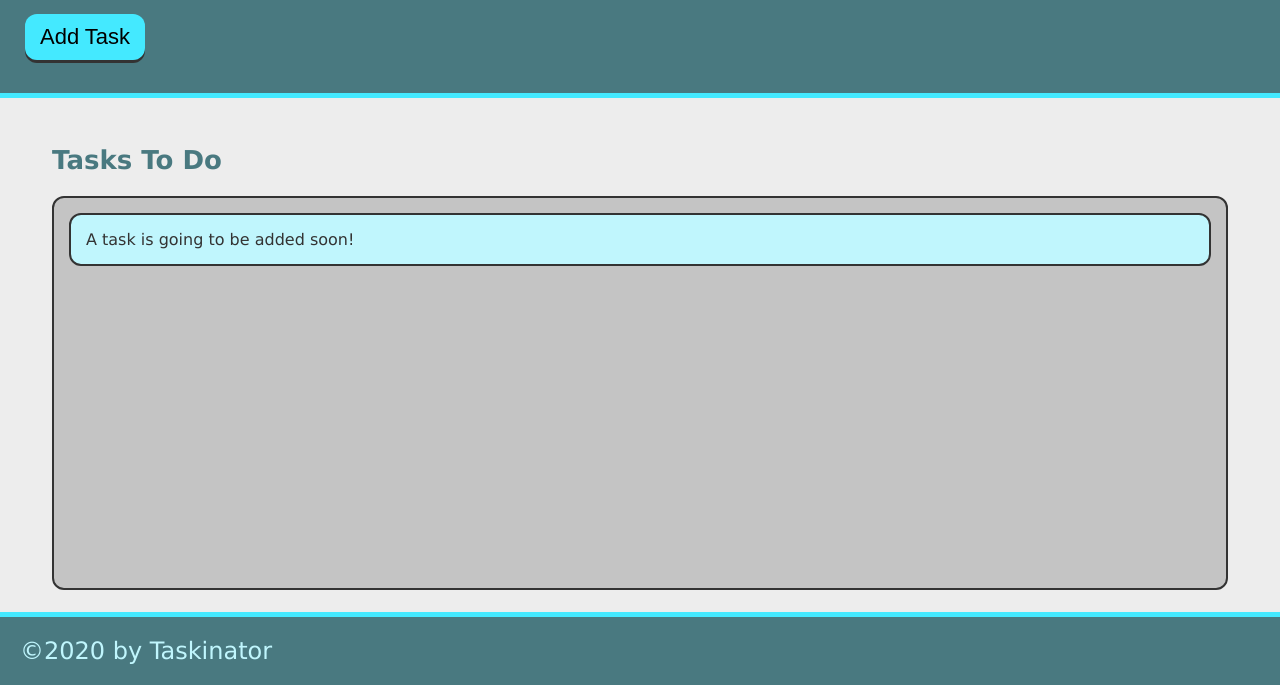
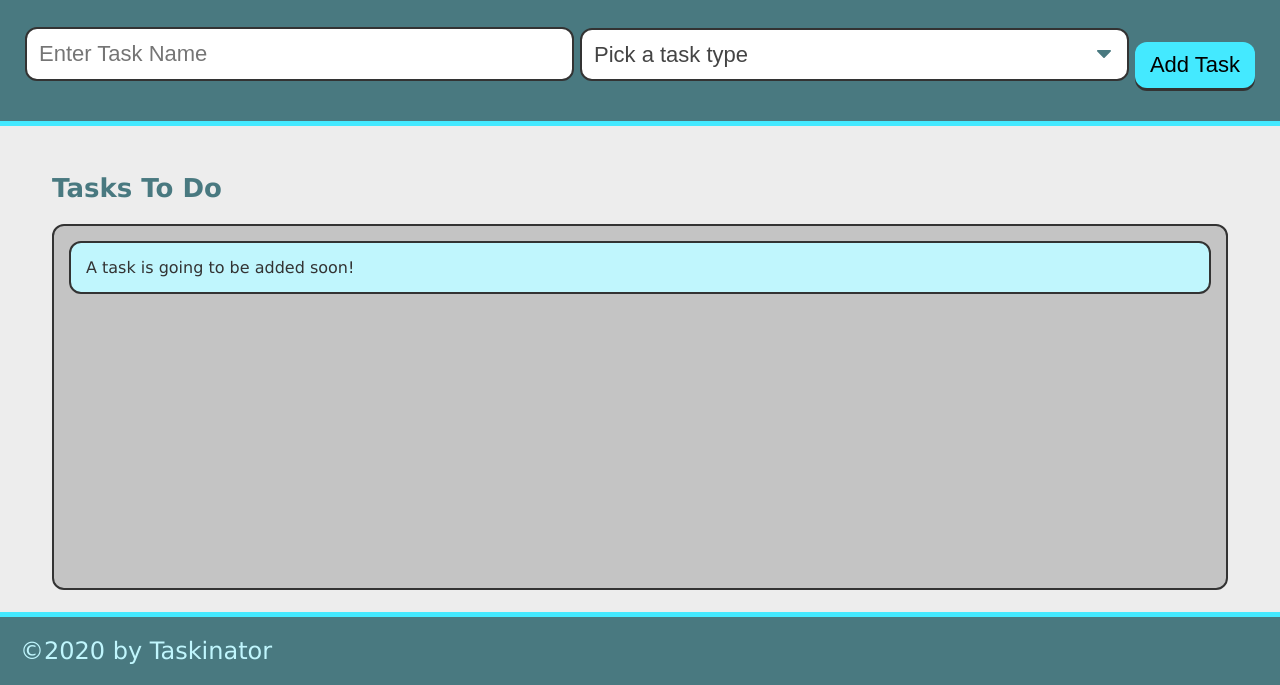
Before and after one commit to faceless128/taskinator, a plain HTML site: page index.html in a window 1280 px wide. Shown: the part 115-800 px from the top of the page. Drawn offline with Linux system fonts and the light colour scheme.

Commit message:
created intial form elements

```diff
--- a/index.html
+++ b/index.html
@@ -11,7 +11,22 @@
     <header>
         <h1 class="page-title">Taskinator</h1>
         <p>Click the button below to add a new task!</p>
-        <button class="btn" id="save-task"> Add Task</button>
+        <form id="task-form">
+            <div class="form-group">
+                <input type="text" name="task-name" placeholder="Enter Task Name" />
+            </div>
+            <div class="form-group">
+                <select name="task-type" class="select-dropdown">
+                    <option value="" disabled selected>Pick a task type</option>
+                    <option value="Print">Print</option>
+                    <option value="Web">Web</option>
+                    <option value="Mobile">Mobile</option>
+                </select>
+            </div>
+            <div>
+                <button class="btn" id="save-task" type="submt">Add Task</button>
+            </div>
+        </form>
     </header>
     <main class="page-content">
         <section class="task-list-wrapper">
```
